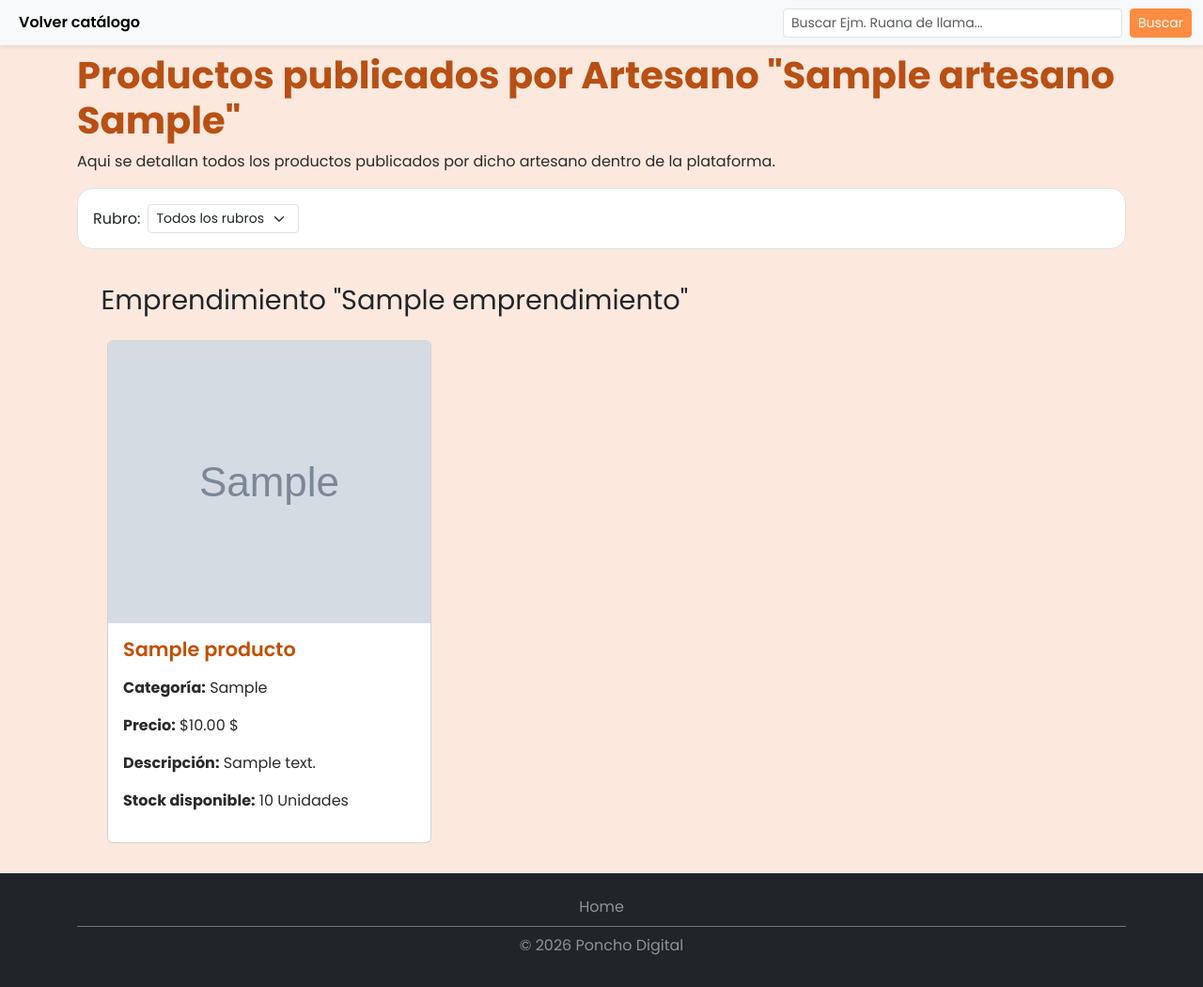
After one commit to J0C4P/TPLaboratorio-Programacion3, a Django app: a page that uses Django/ponchoVirtual/ponchoVirtual/apps/productos/templates/Productos_artesano.html in a window 1280 px wide. The commit adds this page. Shown: the whole page at 94% size. Run offline with Django 5.2, Linux system fonts and the light colour scheme; tables that the repository leaves empty hold one stand-in row (values such as "Sample post"); grey boxes marked "Sample" are stand-in pictures.

Commit message:
Creacion pagina productos_artesano para visualizacion por parte de usuarios comunes

```diff
--- a/Django/ponchoVirtual/ponchoVirtual/apps/productos/templates/Catalogo_general.html
+++ b/Django/ponchoVirtual/ponchoVirtual/apps/productos/templates/Catalogo_general.html
@@ -20,7 +20,7 @@
                     <a href="{% url 'principal' %}#mapa">Mapa y Stands</a>
                     <a href="{% url 'artesano:solicitud_artesano' %}">Postularse</a>
                     {% if user.is_authenticated %}
-                        <a href="{% url 'productos:mis_productos' artesano_dni=request.user.documento_identidad%}">Panel Artesano</a>
+                        <a href="{% url 'productos:ver_mis_productos' artesano_dni=request.user.documento_identidad%}">Panel Artesano</a>
                     {% endif %}
                     {% if user.is_staff %}
                         <a href="{% url 'artesano:reporte_artesanos_pdf' %}">Reporte artesanos (PDF)</a>
@@ -115,7 +115,7 @@
                             <p class="card-text mb-3"><strong>Artesano:</strong> {{producto.artesano}}</p>
 
                             <a href="{% url 'artesano:datos_artesano' dni_artesano=producto.artesano.dni%}" class="btn btn-outline-secondary btn-sm flex-fill">Ver artesano</a>
-                            <a href="{% url 'productos:mis_productos' artesano_dni=producto.artesano.dni %}" class="btn btn-outline-secondary btn-sm flex-fill">Ver productos del artesano</a>
+                            <a href="{% url 'productos:ver_productos_artesano' artesano_dni=producto.artesano.dni %}" class="btn btn-outline-secondary btn-sm flex-fill">Ver productos del artesano</a>
                             <a href="#" class="btn btn-outline-primary btn-sm flex-fill">Ver en mapa</a>
                         </div>
                     </article>
--- /dev/null
+++ b/Django/ponchoVirtual/ponchoVirtual/apps/productos/templates/Productos_artesano.html
@@ -0,0 +1,73 @@
+{% extends 'base/base.html' %}
+{% load static %}
+{% block titulo %} Poncho digital - Mis productos {% endblock %}
+{% block estilos %}
+    <link rel="stylesheet" href="{% static 'css/Estilo_general.css' %}">
+    <link rel="stylesheet" href="{% static 'css/Estilo_formulario.css' %}">
+    <link rel="stylesheet" href="{% static 'css/Estilo_mis_productos.css' %}">
+{% endblock %}
+
+{% block barra_nav %}
+    <nav class="navbar navbar-expand-lg bg-light shadow-sm">
+        <div class="container-fluid">
+
+            <button class="navbar-toggler me-auto" type="button" data-bs-toggle="collapse" data-bs-target="#menuNavegacion" aria-controls="menuNavegacion" aria-expanded="false" aria-label="Toggle navigation">
+                <span class="navbar-toggler-icon"></span>
+            </button>
+
+            <div class="collapse navbar-collapse" id="menuNavegacion">
+                <div class="d-flex flex-column flex-lg-row align-items-start me-auto">
+                    <a href="{% url 'productos:listar_productos' %}">Volver catálogo</a>
+                </div>
+
+                <div class="d-flex gap-2" id="buscador_texto">
+                    <input class="form-control form-control-sm" type="search" placeholder="Buscar Ejm. Ruana de llama..." size="26">
+                    <button class="btn btn-sm" type="submit">Buscar</button>
+                </div>
+            </div>
+        </div>
+    </nav>
+{% endblock %}
+
+{% block contenido_principal %}
+    <h1>Productos publicados por Artesano "{{artesano}}"</h1>
+    <p>Aqui se detallan todos los productos publicados por dicho artesano dentro de la plataforma.</p>
+
+<section class="bg-white p-3 rounded-4 border mb-4">
+        <div class="row g-2 align-items-center">
+            <div class="col-auto d-flex align-items-center gap-2">
+                <label for="filtro_categoria">Rubro:</label>
+                <select id="filtro_categoria" class="form-select form-select-sm">
+                    <option value="Todos los rubros" selected>Todos los rubros</option>
+
+                    {% for cat in categorias %}
+                        <option value="{{cat}}">{{cat}}</option>
+                    {% endfor %}
+                </select>
+            </div>
+        </div>
+    </section>
+
+    <section id="productos_publicados">
+        <h2>Emprendimiento "{{artesano.emprendimiento}}"</h2>
+        <ul class="row g-4" id="galeria_general">
+        {% for producto in productos_artesano %}
+                <li class="col-12 col-md-6 col-lg-4 mb-2">
+                    <article class="card h-100">
+                        <img src="{{producto.imagen.url}}" class="card-img-top" width="300" height="300">
+
+                        <div class="card-body">
+                            <h3 class="card-title h5 mb-3">{{producto.nombre}}</h3>
+                            <p class="card-text mb-3"><strong>Categoría:</strong> {{producto.categoria}}</p>
+                            <p class="card-text mb-3"><strong>Precio:</strong> ${{producto.precio}} $</p>
+                            <p class="card-text mb-3"><strong>Descripción:</strong> {{producto.descripcion}} </p>
+                            <p class="card-text mb-3"><strong>Stock disponible:</strong> {{producto.stock}} Unidades</p>
+                        </div>
+                    </article>
+                </li>
+        {% endfor %}
+        </ul>
+    </section>
+
+    <script src="{% static 'js/buscador.js' %}"></script>
+{% endblock %}
--- a/Django/ponchoVirtual/ponchoVirtual/apps/productos/urls.py
+++ b/Django/ponchoVirtual/ponchoVirtual/apps/productos/urls.py
@@ -1,12 +1,13 @@
 from django.urls import path
-from ponchoVirtual.apps.productos.views import mis_productos, listar_productos, agregar_productos, detalles_producto, \
+from ponchoVirtual.apps.productos.views import ver_productos_artesano, ver_mis_productos, listar_productos, agregar_productos, detalles_producto, \
     modificar_producto, eliminar_producto, reporte_productos_artesano_pdf, reporte_artesanos_rubro_pdf
 
 app_name = "productos"
 
 urlpatterns = [
     path("", listar_productos, name="listar_productos"),
-    path("mis_productos/<str:artesano_dni>", mis_productos, name="mis_productos"),
+    path("ver_productos_artesano/<str:artesano_dni>", ver_productos_artesano, name="ver_productos_artesano"),
+    path("ver_mis_productos/<str:artesano_dni>", ver_mis_productos, name="ver_mis_productos"),
     path("agregar_producto/", agregar_productos, name="agregar_productos"),
     path("detalles_producto/<int:id_producto>", detalles_producto, name="detalles_producto"),
     path("modificar_producto/<int:id_producto>", modificar_producto, name="modificar_producto"),
--- a/Django/ponchoVirtual/ponchoVirtual/apps/productos/views.py
+++ b/Django/ponchoVirtual/ponchoVirtual/apps/productos/views.py
@@ -20,11 +20,17 @@ def listar_productos(request):
     return render(request, 'Catalogo_general.html', context)
 
 
-def mis_productos(request, artesano_dni):
+def ver_productos_artesano(request, artesano_dni):
+    productos_artesano = Producto.objects.filter(artesano__dni=artesano_dni)
+    artesano = get_object_or_404(Artesano, dni=artesano_dni)
+
+    return render(request, 'Productos_artesano.html',{'productos_artesano': productos_artesano, 'artesano': artesano})
+
+
+def ver_mis_productos(request, artesano_dni):
     productos_artesano = Producto.objects.filter(artesano__dni=artesano_dni)
 
-    return render(request, 'Mis_productos.html',
-                  {'productos_artesano': productos_artesano, 'artesano_dni': artesano_dni})
+    return render(request, 'Mis_productos.html',{'productos_artesano': productos_artesano, 'artesano_dni': artesano_dni})
 
 
 @login_required(login_url=reverse_lazy('usuario:login'))
```
